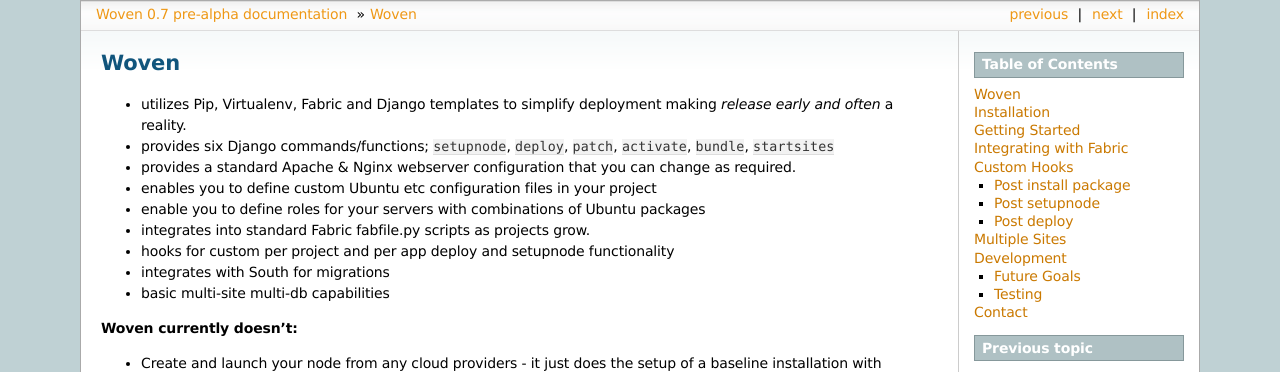
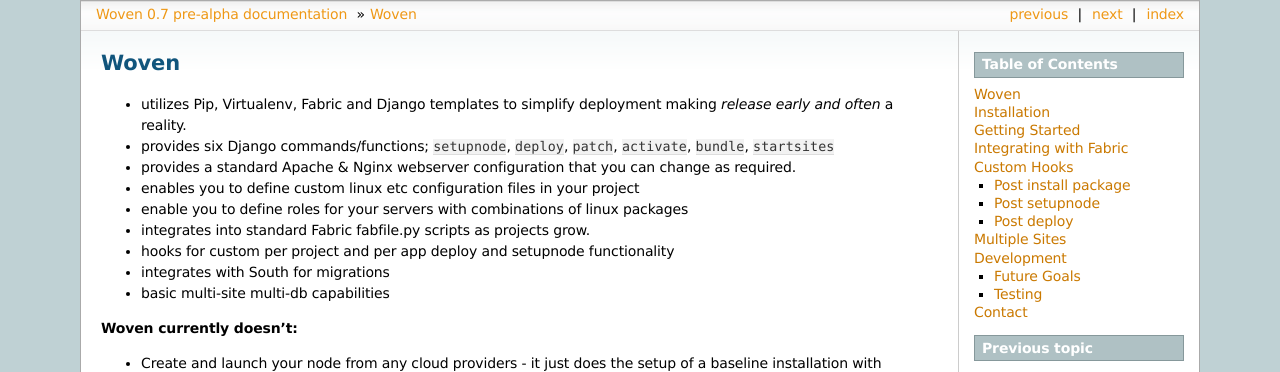
Before and after one commit to bretth/woven, a Sphinx documentation site: the page built from docs/main.rst, in a window 1280 px wide and 900 px high. Shown: the top 372 px of the window. Built offline with Sphinx 7.4.7, drawn with Linux system fonts in a browser that asks for light colours; pages that are not in the unit, such as notebooks, are missing from menus.

Commit message:
update docs to remove some Ubuntu specific stuff

```diff
--- a/README.txt
+++ b/README.txt
@@ -5,4 +5,4 @@
 
 .. note::
 
-    Woven is still alpha software, and the api and conventions may change between versions. It is not recommended for production deployment at this stage. It has been tested (in the most loose sense of the term) on OSX using Ubuntu Server 10.04 hosts and greater, but should work with 9.10. It currently *won't* work with Windows, due to use of rsync.
+    Woven is still alpha software, and the api and conventions may change between versions. It is not recommended for production deployment at this stage. It has been tested (in the most loose sense of the term) on OSX using Ubuntu Server 10.04 hosts and greater. It may work on other debian based distributions (reports welcome). It currently *won't* work with Windows, due to use of rsync.
--- a/docs/main.rst
+++ b/docs/main.rst
@@ -7,9 +7,9 @@
 
 * provides a standard Apache & Nginx webserver configuration that you can change as required.
 
-* enables you to define custom Ubuntu etc configuration files in your project
+* enables you to define custom linux etc configuration files in your project
 
-* enable you to define roles for your servers with combinations of Ubuntu packages
+* enable you to define roles for your servers with combinations of linux packages
 
 * integrates into standard Fabric fabfile.py scripts as projects grow.
 
--- a/docs/settings.rst
+++ b/docs/settings.rst
@@ -46,6 +46,9 @@
     Put any additional packages here to save overwriting the base_packages
     HOST_EXTRA_PACKAGES = []
 
+    #define a list of repositories/sources to search for packages
+    LINUX_PACKAGE_REPOSITORIES = [] # eg ['ppa:bchesneau/gunicorn']
+
     #Role packages give you complete flexibility in defining packages with ROLEDEFS.
     #By default any role that does not have role packages defined installs the HOST_BASE_PACKAGES + EXTRA_PACKAGES instead
     ROLE_PACKAGES = {} #eg ROLE_PACKAGES = {'postgresql':['postgresql']}
```
